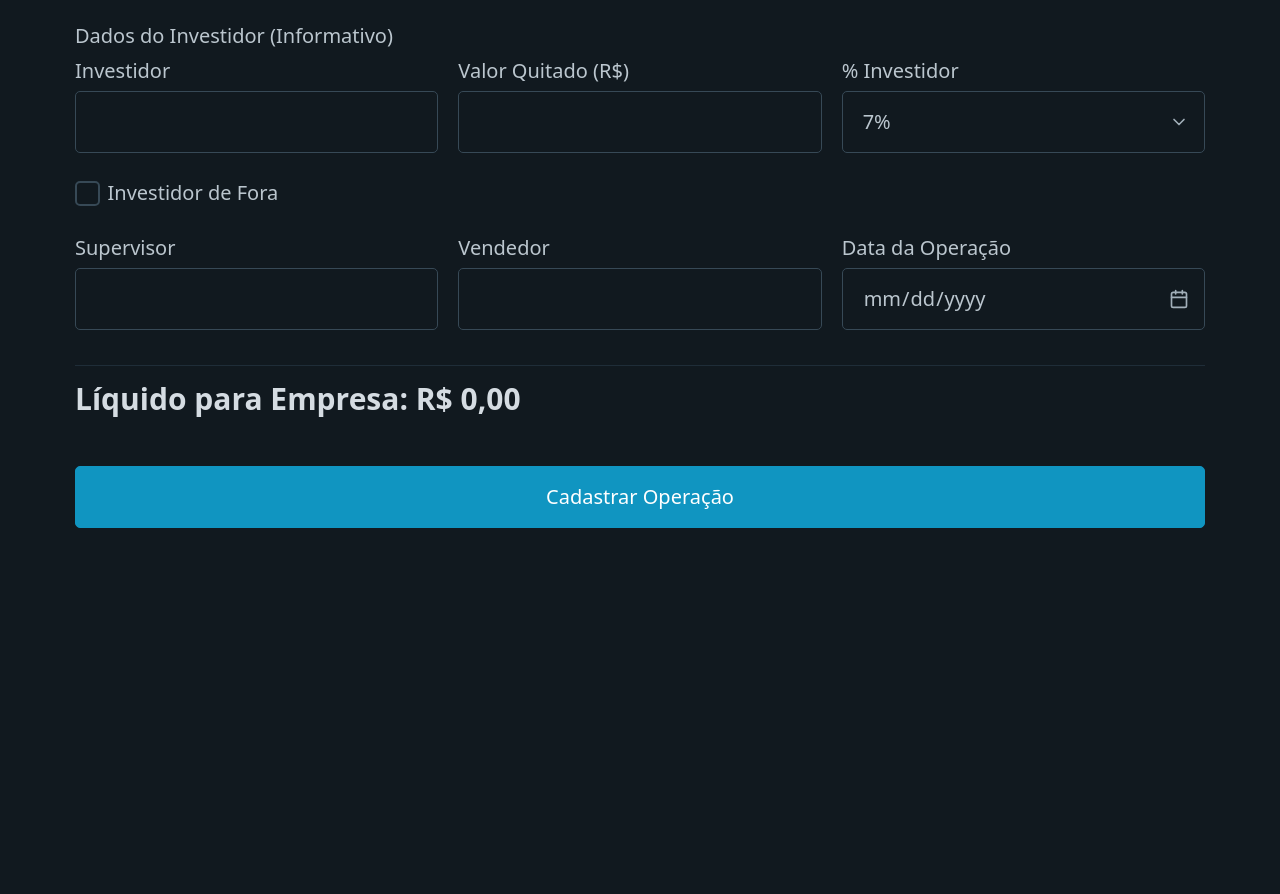
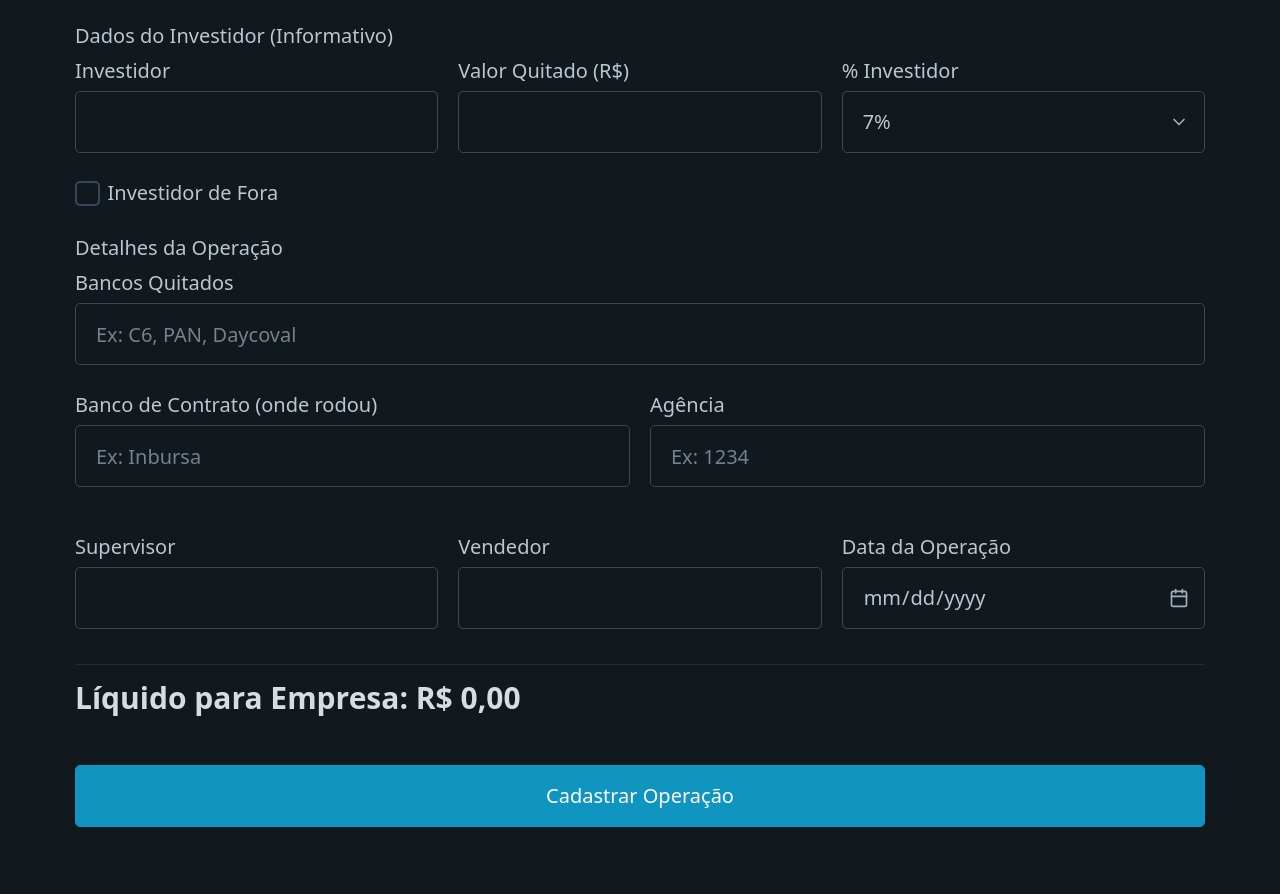
Before and after one commit to LGEEEEEE/controle-alianca-consig, a Flask app: page / in a window 1280 px wide. Shown: the part 609-1503 px from the top of the page. Before the commit the page ends 1137 px from the top, so only its background shows below. Run offline with Flask 3, Linux system fonts and the light colour scheme; a user stored in the database is signed in.

Commit message:
Adicionando campos de agencia, bancos quitados e banco do contrato

```diff
--- a/app.py
+++ b/app.py
@@ -49,6 +49,11 @@ class Registro(db.Model):
     valor_contrato = db.Column(db.Float, nullable=False)
     custo_produto = db.Column(db.Float, nullable=False)
     liquido_empresa = db.Column(db.Float, nullable=False)
+
+    # --- NOVOS CAMPOS ADICIONADOS ---
+    bancos_quitados = db.Column(db.String(200), nullable=True)
+    banco_contrato = db.Column(db.String(200), nullable=True)
+    agencia = db.Column(db.String(100), nullable=True)
 
 # --- MODELO DE USUÁRIO E AUTENTICAÇÃO ---
 class User(UserMixin):
@@ -117,7 +122,12 @@ def index():
             investidor=request.form.get('investidor'),
             percentual_investidor=int(request.form.get('percentual_investidor') or 0),
             percentual_comissao=percentual_comissao,
-            investidor_fora='investidor_fora' in request.form
+            investidor_fora='investidor_fora' in request.form,
+
+            # --- LÓGICA PARA NOVOS CAMPOS ---
+            bancos_quitados=request.form.get('bancos_quitados'),
+            banco_contrato=request.form.get('banco_contrato'),
+            agencia=request.form.get('agencia')
         )
         db.session.add(novo_registro)
         db.session.commit()
@@ -139,6 +149,11 @@ def edit(id):
         registro.investidor = request.form.get('investidor')
         registro.percentual_investidor = int(request.form.get('percentual_investidor') or 0)
         registro.investidor_fora = 'investidor_fora' in request.form
+
+        # --- LÓGICA PARA NOVOS CAMPOS ---
+        registro.bancos_quitados = request.form.get('bancos_quitados')
+        registro.banco_contrato = request.form.get('banco_contrato')
+        registro.agencia = request.form.get('agencia')
 
         registro.valor_contrato = float(request.form.get('valor_contrato', 0))
         registro.valor_quitado = float(request.form.get('valor_quitado', 0))
--- a/templates/index.html
+++ b/templates/index.html
@@ -45,6 +45,21 @@
                 <label for="investidor_fora"><input type="checkbox" id="investidor_fora" name="investidor_fora" value="1">Investidor de Fora</label>
             </fieldset>
 
+            <fieldset>
+                <legend>Detalhes da Operação</legend>
+                <label for="bancos_quitados">Bancos Quitados
+                    <input type="text" id="bancos_quitados" name="bancos_quitados" placeholder="Ex: C6, PAN, Daycoval">
+                </label>
+                <div class="grid">
+                    <label for="banco_contrato">Banco de Contrato (onde rodou)
+                        <input type="text" id="banco_contrato" name="banco_contrato" placeholder="Ex: Inbursa">
+                    </label>
+                    <label for="agencia">Agência
+                        <input type="text" id="agencia" name="agencia" placeholder="Ex: 1234">
+                    </label>
+                </div>
+            </fieldset>
+
             <div class="grid">
                 <label for="supervisor">Supervisor<input type="text" id="supervisor" name="supervisor" required></label>
                 <label for="vendedor">Vendedor<input type="text" id="vendedor" name="vendedor" required></label>
```
Also changed, not shown: templates/edit.html (+15 -0 lines), templates/registros.html (+4 -10 lines).
